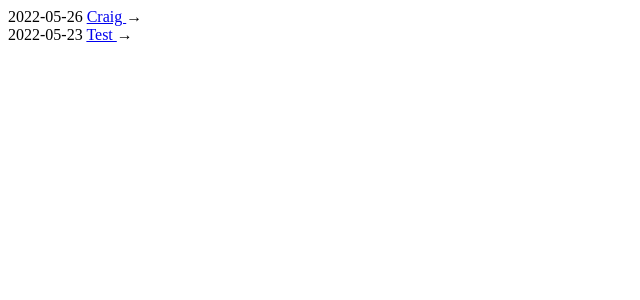
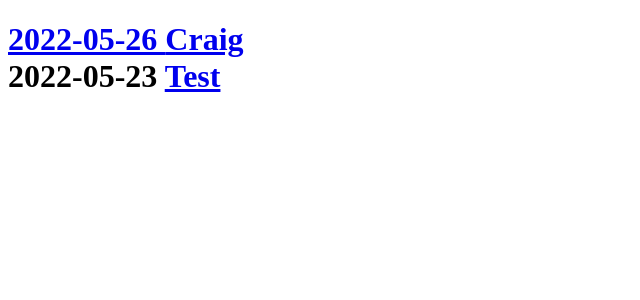
Before and after one commit to 0x000m/0x000m.github.io, a Jekyll site: the page built from index.html, in a window 1280 px wide. Shown: the top 300 px of the page, without its empty margins (0-640 px from the left). Built offline with Jekyll 4.4.1, drawn with Linux system fonts in a browser that asks for light colours.

Commit message:
Update index.html

```diff
--- a/index.html
+++ b/index.html
@@ -2,6 +2,8 @@
 layout: default
 ---
 
+<h1><a href="/>JOIN THE MAILING LIST</a></h1>
+<hr>
 
 {% assign documents = site.documents | sort: 'date' | reverse %}
 
@@ -9,7 +11,7 @@ layout: default
 <div class="post-stub">
        <div>
       <span class="date hidden-xs">{{ document.date | date: "%Y-%m-%d" }}    </span>
-          <span class="title">   <a href="{{ document.url | relative_url }}">{{ document.title }} </a>→</div>
+          <span class="title">   <a href="{{ document.url | relative_url }}">{{ document.title }} </a></div>
 
 
  </div>
```
